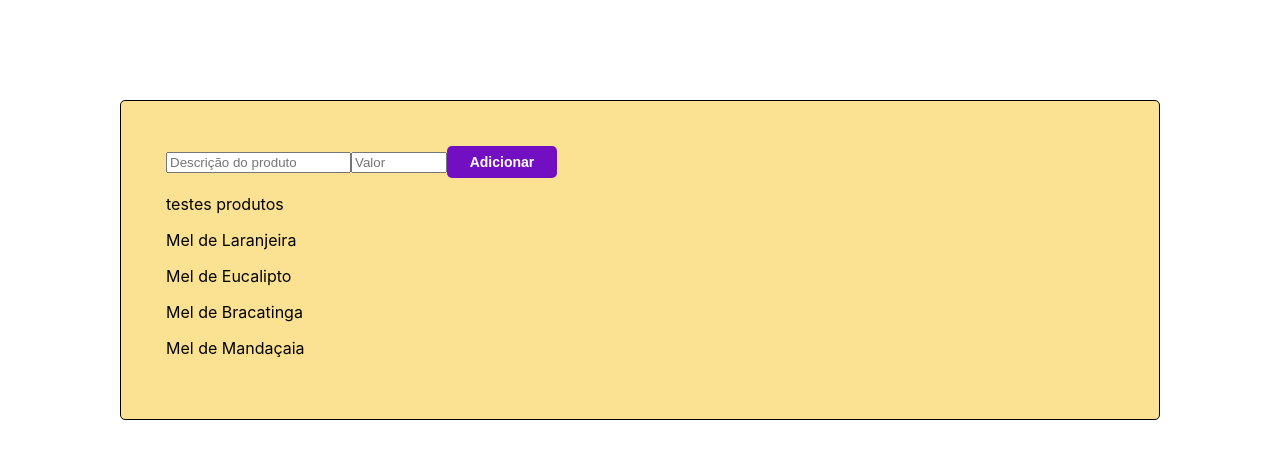
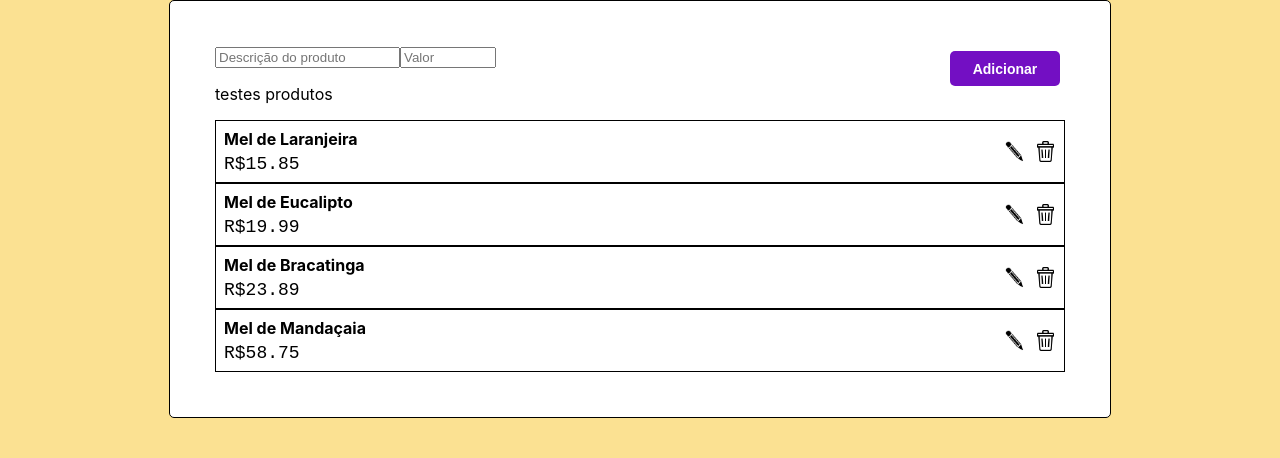
Before and after one commit to bitencourt98/ReactTest, a React (Create React App) app: page / in a window 1280 px wide. Shown: the top 458 px of the page. Built offline with nearby package versions, Linux system fonts and the light colour scheme.

Commit message:
formatting view

```diff
--- a/src/App.css
+++ b/src/App.css
@@ -1,38 +1,3 @@
-.App {
+.app {
   text-align: center;
 }
-
-.App-logo {
-  height: 40vmin;
-  pointer-events: none;
-}
-
-@media (prefers-reduced-motion: no-preference) {
-  .App-logo {
-    animation: App-logo-spin infinite 20s linear;
-  }
-}
-
-.App-header {
-  background-color: #282c34;
-  min-height: 100vh;
-  display: flex;
-  flex-direction: column;
-  align-items: center;
-  justify-content: center;
-  font-size: calc(10px + 2vmin);
-  color: white;
-}
-
-.App-link {
-  color: #61dafb;
-}
-
-@keyframes App-logo-spin {
-  from {
-    transform: rotate(0deg);
-  }
-  to {
-    transform: rotate(360deg);
-  }
-}
--- a/src/App.jsx
+++ b/src/App.jsx
@@ -1,8 +1,8 @@
 import React, { useState } from "react";
 
 import InputHead from "./component/InputHead";
-import FormList from "./component/FormList";
 
+import "./App.css"
 import "./css/form-container.css";
 import Products from "./component/Products";
 
@@ -11,12 +11,12 @@ const App = () => {
     {
       id: "1",
       description: "Mel de Laranjeira",
-      price: 15.8,
+      price: 15.85,
     },
     {
       id: "2",
       description: "Mel de Eucalipto",
-      price: 19.9,
+      price: 19.99,
     },
     {
       id: "3",
@@ -26,13 +26,13 @@ const App = () => {
     {
       id: "4",
       description: "Mel de Mandaçaia",
-      price: 58.0,
+      price: 58.75,
     },
   ]);
 
   return (
+    <>
       <div className="formContainer">
-
         <div>
           <InputHead className="upperContainer" />
         </div>
@@ -40,8 +40,8 @@ const App = () => {
         <div className="formList">
           <Products products={products} />
         </div>
-
       </div>
+    </>
   );
 };
 
--- a/src/component/Product.jsx
+++ b/src/component/Product.jsx
@@ -1,7 +1,27 @@
-import React from 'react';
+import React from "react";
 
-const Product = ({product}) => {
-    return <p>{product.description}</p>;
-}
+import "../css/button.css";
+import "../css/product-list.css";
+
+const Product = ({ product }) => {
+  return (
+    <>
+      <table className="table">
+        <tr>
+          <td>
+            <div className="item">{product.description}</div>
+            <div className="price">R${product.price}</div>
+          </td>
+          <td>
+          </td>
+          <td>
+            <div className="button erase"></div>
+            <div className="button edit"></div>
+          </td>
+        </tr>
+      </table>
+    </>
+  );
+};
 
 export default Product;
--- a/src/css/button.css
+++ b/src/css/button.css
@@ -3,9 +3,34 @@
     color: white;
     font-weight: bold;
     font-size: 14px;
+
+    margin: 5px;
     padding: 8px;
     border: 0px solid purple;
     border-radius: 5px;
-    min-width: 110px;
-    overflow: auto;
+    width: 110px;
+
+    height: 35px;
+
+    cursor: pointer;
+
+    background-size: contain;
+    background-repeat: no-repeat;
+    float: right;
 }
+
+.edit{
+    background-image: url("../images/pencil.png");
+    background-color: white;
+
+    width: 5px;
+    height: 5px;
+}
+
+.erase{
+    background-image: url("../images/trash.png");
+    background-color: white;
+
+    width: 5px;
+    height: 5px;
+}
--- a/src/css/form-container.css
+++ b/src/css/form-container.css
@@ -1,9 +1,15 @@
 .formContainer{
+    margin: auto;
+    padding: 45px;
+
     border: 1px solid black;
     border-radius: 5px;
-    background-color: #FBE192;
-    margin: 100px 120px;
-    padding: 45px;
+    background-color: white;
+
+    max-width: 850px;
+    min-width: 300px;
+    height: auto;
+
 }
 
 .formList{
--- /dev/null
+++ b/src/css/product-list.css
@@ -0,0 +1,15 @@
+.item{
+    font-weight: bold;
+    font-size: 16px;
+    margin: 5px;
+}
+.price{
+    font-size: 18px;
+    font-family: 'Courier New', Courier, monospace;
+    margin: 5px;
+}
+
+.table{
+    border: 1px solid;
+    width: 100%;
+}
--- a/src/index.css
+++ b/src/index.css
@@ -5,6 +5,7 @@ body {
     sans-serif;
   -webkit-font-smoothing: antialiased;
   -moz-osx-font-smoothing: grayscale;
+  background-color: #FBE192;
 }
 
 code {
```
Also changed, not shown: src/images/pencil.png (added), src/images/trash.png (added). Lines whose indentation alone changed are shown as unchanged.
